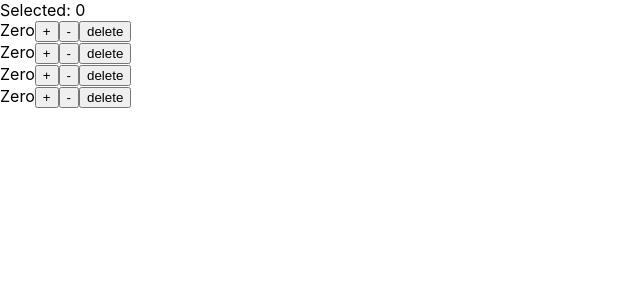
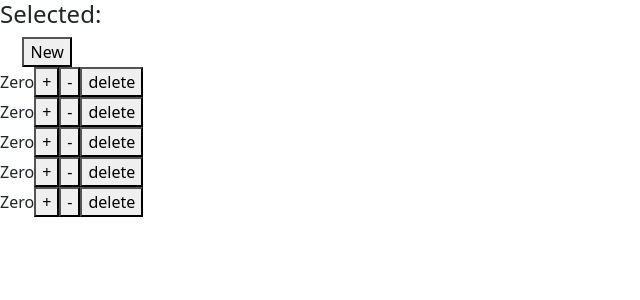
Before and after one commit to rmmcosta/WebDev, a React (Create React App) app in the folder react/incrementlist/: page / in a window 1280 px wide. Shown: the top 300 px of the page, without its empty margins (0-640 px from the left). Built offline with nearby package versions, Linux system fonts and the light colour scheme.

Commit message:
IncrementLIst - counter list being managed by a state array. Implemented the delete and new options

```diff
--- a/react/incrementlist/package.json
+++ b/react/incrementlist/package.json
@@ -6,9 +6,10 @@
     "@testing-library/jest-dom": "^5.12.0",
     "@testing-library/react": "^11.2.6",
     "@testing-library/user-event": "^12.8.3",
+    "bootstrap": "^5.0.0",
     "react": "^17.0.2",
     "react-dom": "^17.0.2",
-    "react-scripts": "4.0.3",
+    "react-scripts": "^2.1.8",
     "web-vitals": "^1.1.2"
   },
   "scripts": {
--- a/react/incrementlist/src/components/counter.jsx
+++ b/react/incrementlist/src/components/counter.jsx
@@ -7,7 +7,6 @@ class Counter extends Component {
     };
     constructor(props) {
         super(props);
-        console.log(this.props.id);
         this.state.id = this.props.id;
     }
     render() {
@@ -16,7 +15,7 @@ class Counter extends Component {
                 <span id={this.state.id}>{this.formatCount()}</span>
                 <button onClick={this.increment}>+</button>
                 <button onClick={this.decrement}>-</button>
-                <button>delete</button>
+                <button onClick={() => { this.props.onDelete(this.state.id) }}>delete</button>
             </React.Fragment>
         );
     }
--- a/react/incrementlist/src/components/counterList.jsx
+++ b/react/incrementlist/src/components/counterList.jsx
@@ -1,22 +1,35 @@
 import React, { Component } from 'react';
 import Counter from './counter.jsx';
+import 'bootstrap/dist/css/bootstrap.css';
 
 class CounterList extends Component {
     state = {
-        positiveCounters: []
+        positiveCounters: [],
+        counters: [
+            { id: 1 },
+            { id: 2 },
+            { id: 3 },
+            { id: 4 },
+            { id: 5 }
+        ]
     }
     render() {
         return (
             <React.Fragment>
-                <span>Selected: {this.state.positiveCounters.length}</span>
-                <br />
-                <Counter id={1} key={1} onChange={this.onChangeValue} />
-                <br />
-                <Counter id={2} key={2} onChange={this.onChangeValue} />
-                <br />
-                <Counter id={3} key={3} onChange={this.onChangeValue} />
-                <br />
-                <Counter id={4} key={4} onChange={this.onChangeValue} />
+                <h4>Selected:</h4><span className="badge badge-primary">{this.state.positiveCounters.length}</span>
+                <button className="button button-primary" onClick={this.onNew}>New</button>
+                {this.state.counters.map(
+                    counter =>
+                        <React.Fragment key={counter.id}>
+                            <br />
+                            <Counter
+                                id={counter.id}
+                                key={counter.id}
+                                onChange={this.onChangeValue}
+                                onDelete={this.onDelete}
+                            />
+                        </React.Fragment>
+                )}
             </React.Fragment>
         );
     }
@@ -28,6 +41,21 @@ class CounterList extends Component {
             newState.positiveCounters.push(id);
         this.setState(newState);
     }
+
+    onDelete = id => {
+        this.setState(
+            {
+                counters: this.state.counters.filter(counter => counter.id !== id),
+                positiveCounters: this.state.positiveCounters.filter(pc => pc !== id)
+            }
+        );
+    }
+
+    onNew = () => {
+        let newCounters = this.state.counters;
+        newCounters.push({ id: newCounters.length + 1 });
+        this.setState({ counters: newCounters });
+    }
 }
 
 export default CounterList;
```
Also changed, not shown: 1 other file (tests, documents, lock files or other folders).
